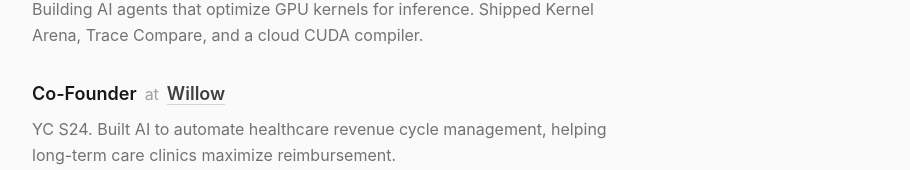
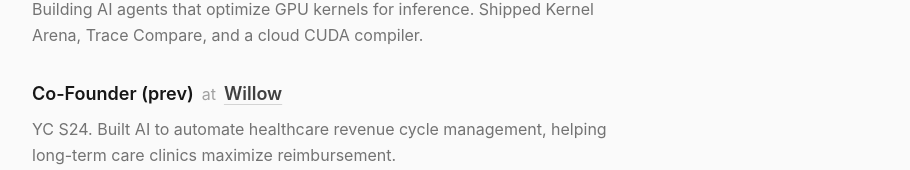
Before and after one commit to ianye23301/hungbeast, a Next.js app: page / in a window 1280 px wide. Shown: the part 562-732 px from the top of the page, without its empty margins (184-1094 px from the left). Built offline with nearby package versions, Linux system fonts and the light colour scheme.

Commit message:
Mark Willow as prev

```diff
--- a/src/app/page.tsx
+++ b/src/app/page.tsx
@@ -9,7 +9,7 @@
       "Building AI agents that optimize GPU kernels for inference. Shipped Kernel Arena, Trace Compare, and a cloud CUDA compiler.",
   },
   {
-    role: "Co-Founder",
+    role: "Co-Founder (prev)",
     company: "Willow",
     url: "https://www.ycombinator.com/companies/willow",
     description:
```
